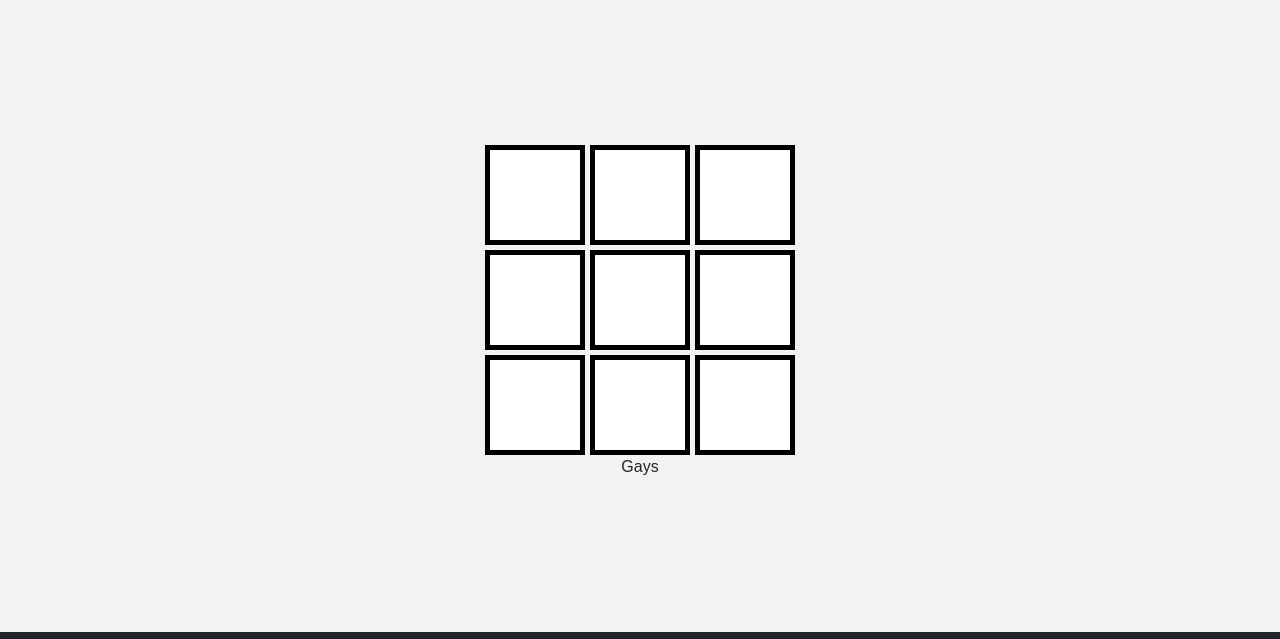
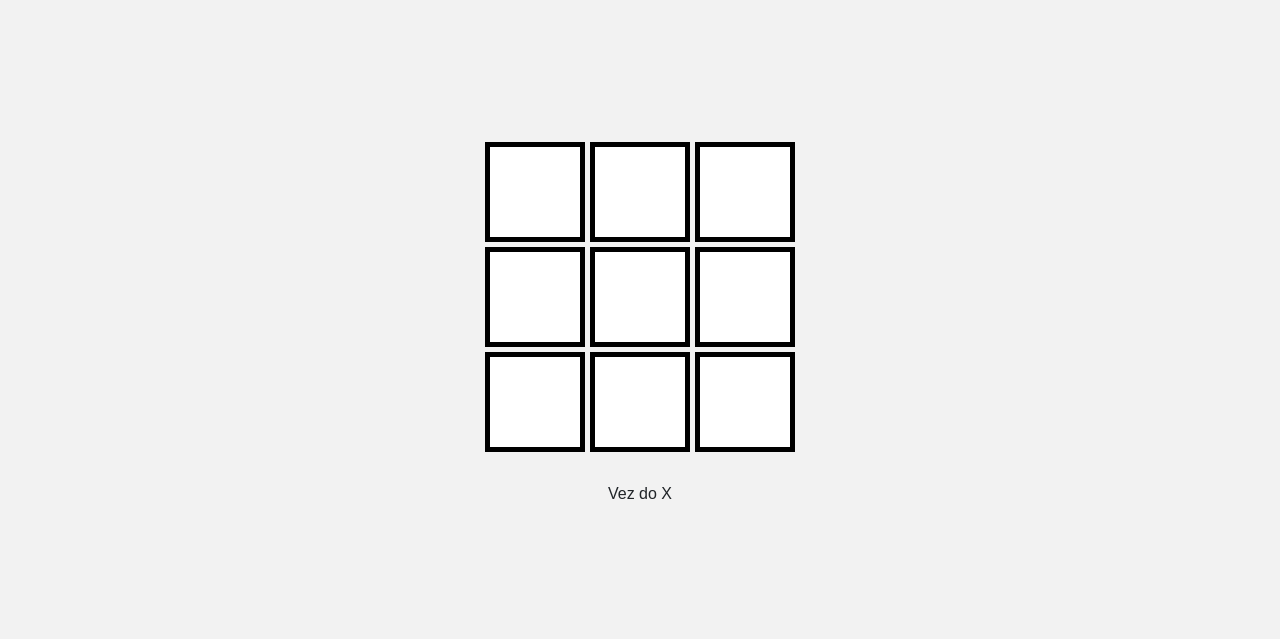
Before and after one commit to AllanSmithll/tic-tac-toe, a website: page index.html in a window 1280 px wide. Shown: the part 84-723 px from the top of the page. Drawn offline with nearby package versions, Linux system fonts and the light colour scheme.

Commit message:
Agora foi implementado corretamente

```diff
--- a/index.html
+++ b/index.html
@@ -23,7 +23,7 @@
             <div class="cell" data-index="7"></div>
             <div class="cell" data-index="8"></div>
         </div>
-        <span class="message">Gays</span>
+        <span id="status-message">Vez do X</span>
     </main>
     <footer id="footer" class="bg-dark text-white">
         <div class="container text-center">
--- a/styles.css
+++ b/styles.css
@@ -58,6 +58,10 @@ h1 {
     border: 5px solid #000;
 }
 
+#status-message {
+    margin: 30px 0 30px 0;
+}
+
 #footer {
     bottom: 0;
     background-color: var(--bordas);
```
